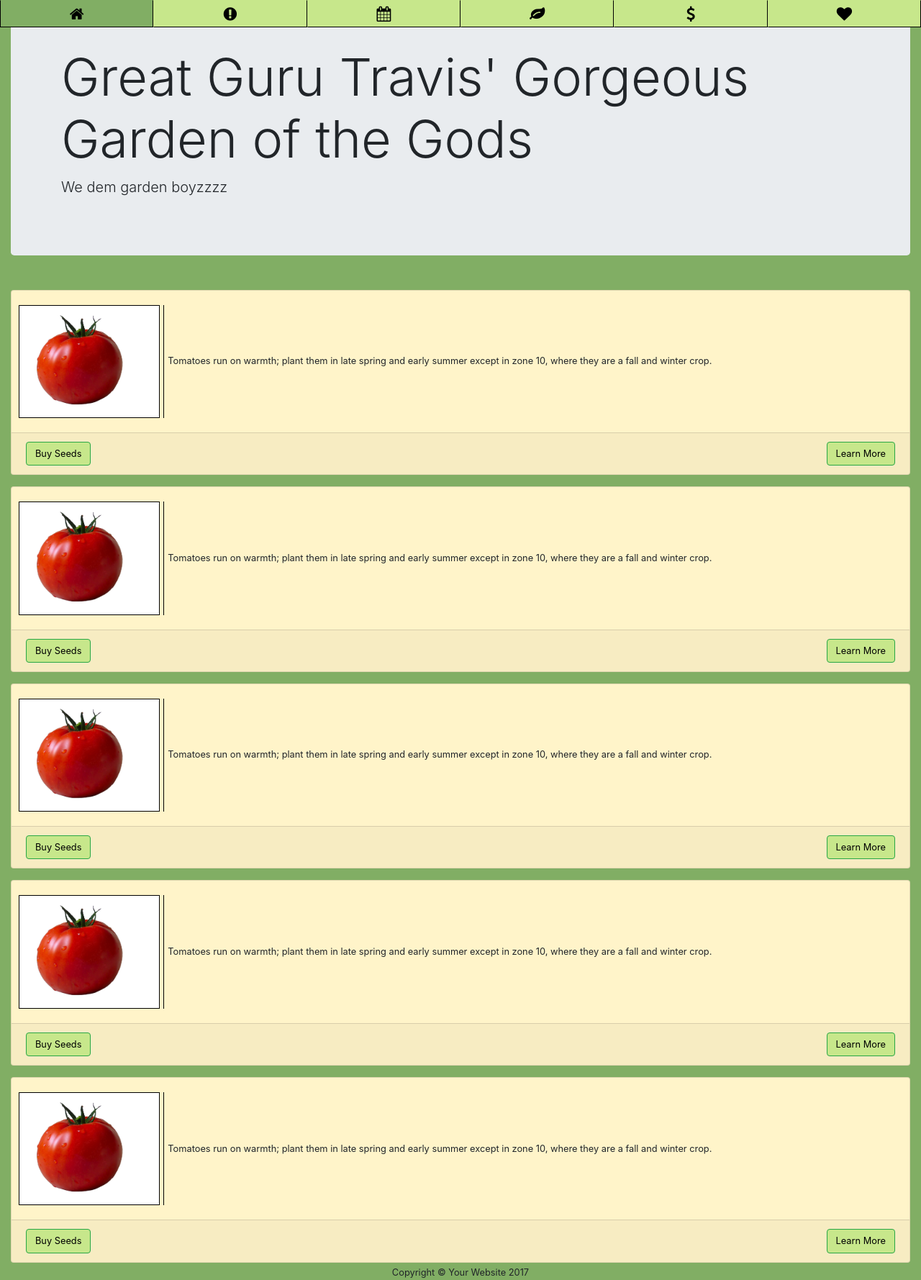
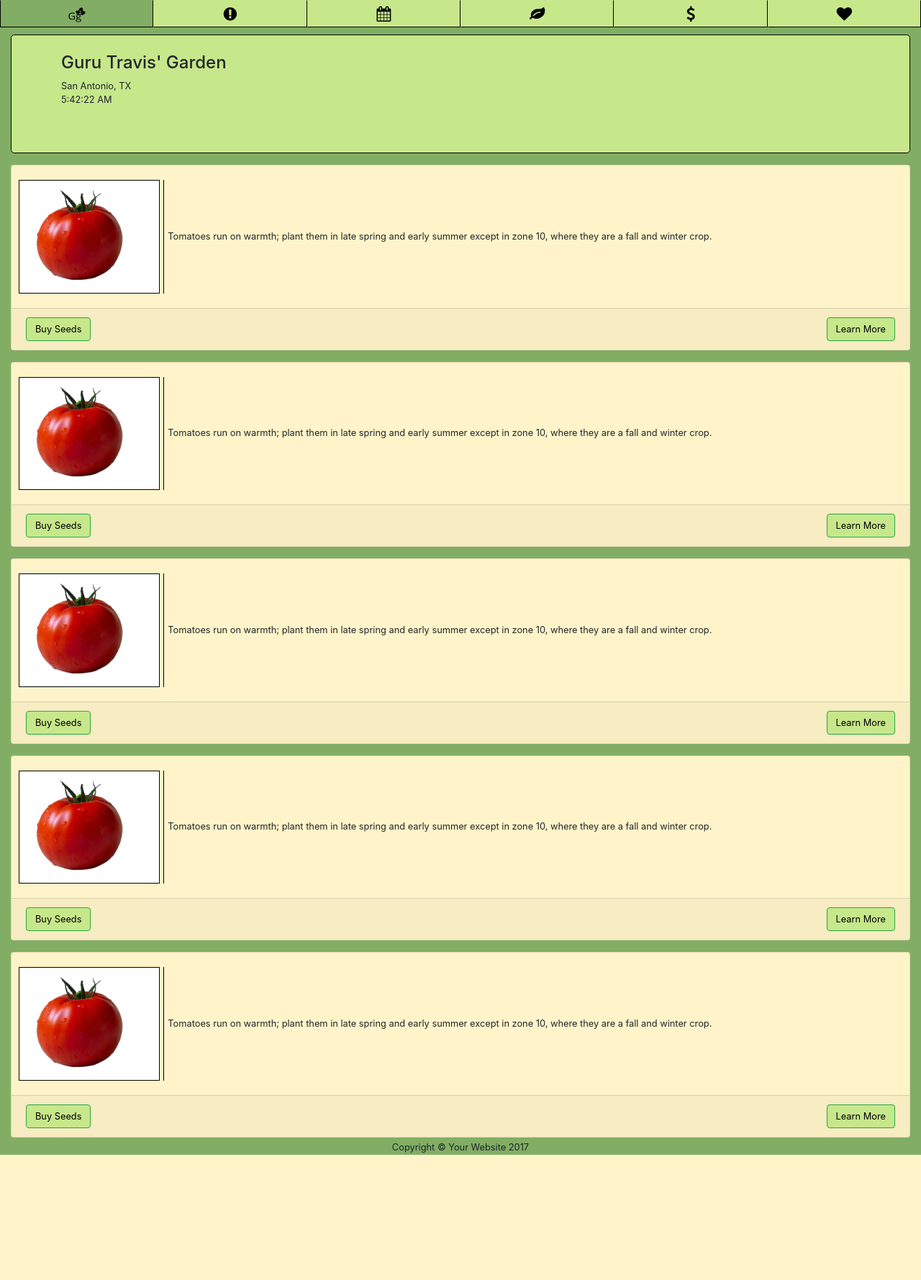
Before and after one commit to GardenGuru/garden-guru, a PHP site: page / in a window 1280 px wide. Shown: the whole page at 72% size. After the commit the page ends 1605 px from the top, so only its background shows below. Run offline with PHP 8.4, Linux system fonts and the light colour scheme.

Commit message:
Added new logo images, incorporated into page

```diff
--- a/index.php
+++ b/index.php
@@ -60,8 +60,17 @@
       background-color: #FFF4C9;
     }
 
-    .top-row {
+    .top-jumbo {
       margin-top: 3em;
+      margin-bottom: 0em;
+      background-color: #C7E78B;
+      border: 1px solid black;
+      padding-top: 1.5em;
+    }
+
+    .top-jumbo p {
+      font-size: .8em;
+      margin-bottom: 0em;
     }
 
     .plant-img {
@@ -118,6 +127,16 @@
       line-height: 1.4em;
     }
 
+    #homeButton {
+      padding-left: .25em;
+      padding-right: .25em;
+    }
+
+    #homeLogo {
+      width: 24px;
+      height: auto;
+    }
+
   </style>
 </head>
 
@@ -126,8 +145,8 @@
   <nav class="navbar navbar-dark bg-dark fixed-top mb-4" id="mainNav">
     <ul class="navbar-nav" id="exampleAccordion">
       <li class="col-2 col-sm-2 col-md-2 nav-item">
-        <a class="navbar-btn btn btn-default" href="#">
-          <span class="nav-link-text"><i class="fa fa-home fa-lg" aria-hidden="true"></i></span>
+        <a id="homeButton" class="navbar-btn btn btn-default" href="#">
+          <span class="nav-link-text"><img id="homeLogo" src="/img/gardenGuruLogoMini.png"></span>
         </a>
       </li>
       <li class="col-2 col-sm-2 col-md-2 nav-item">
@@ -159,14 +178,20 @@
   </nav>
   <div class="content-wrapper">
     <div id="infoCardContainer" class="container-fluid">
-      <div class="jumbotron jumbtron-fluid">
+      <div class="top-jumbo jumbotron jumbtron-fluid">
         <div class="container">
-          <h1 class="display-3">Great Guru Travis' Gorgeous Garden of the Gods</h1>
-          <p class="lead">We dem garden boyzzzz</p>
+          <h4>Guru Travis' Garden</h4>
+          <div class="row">
+            <div class="col-6">
+              <p>San Antonio, TX</p>
+              <p id="time"></p>
+            </div>
+            <div class="col-6"></div>
+          </div>
         </div>
       </div>
       <!-- Icon Cards-->
-      <div class="top-row row">
+      <div class="info-card row">
         <div class="col-md-12">
           <div class="card text-black secondary-color o-hidden h-100">
             <div class="card-body">
@@ -300,4 +325,37 @@
   </div>
 </body>
 
+<script type="text/javascript">
+
+  function updateTime() {
+    var currentTime = new Date();
+    var hours = currentTime.getHours();
+    var minutes = currentTime.getMinutes();
+    var seconds = currentTime.getSeconds();
+
+    if (minutes < 10) {
+      minutes = "0" + minutes;
+    }
+
+    if (seconds < 10) {
+      seconds = "0" + seconds;
+    }
+
+    var time_str = hours + ":" + minutes + ":" + seconds + " ";
+
+    if (hours > 11) {
+      time_str += "PM";
+    } else {
+      time_str += "AM";
+    }
+
+    $("#time").html(time_str);
+  }
+
+  updateTime();
+
+  setInterval(updateTime, 1000);
+
+</script>
+
 </html>
```
Also changed, not shown: img/gardenGuruLogo.png (added), img/gardenGuruLogoMini.png (added).
